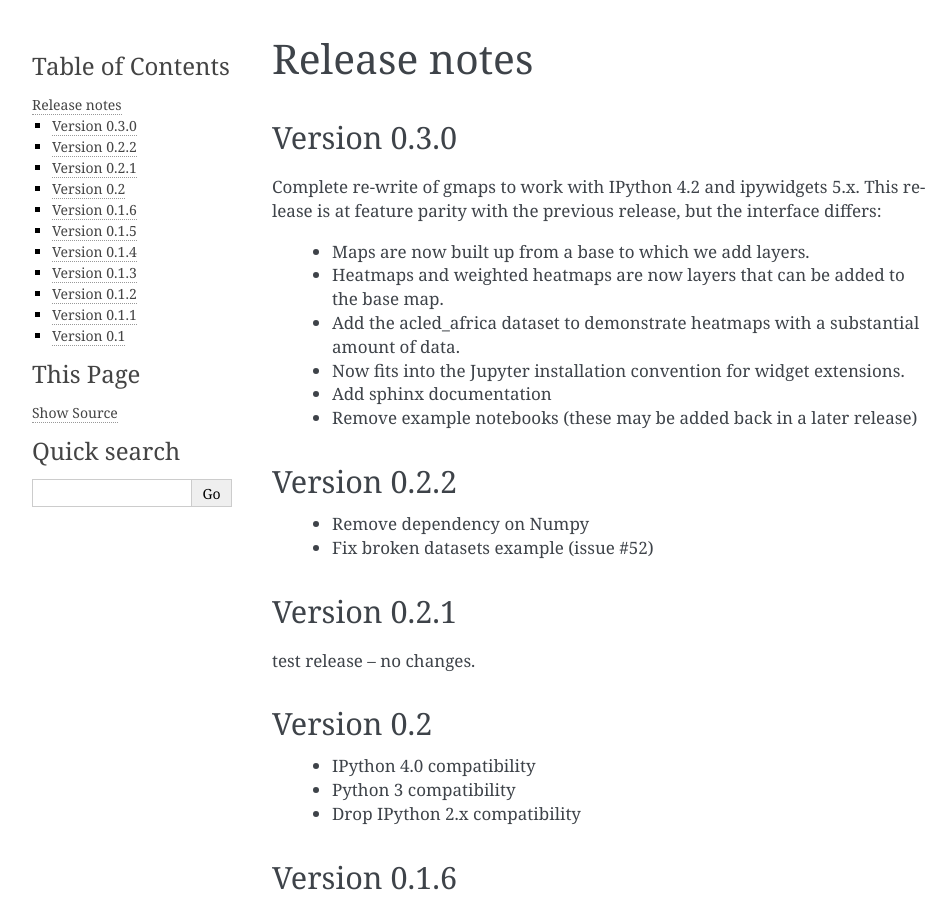
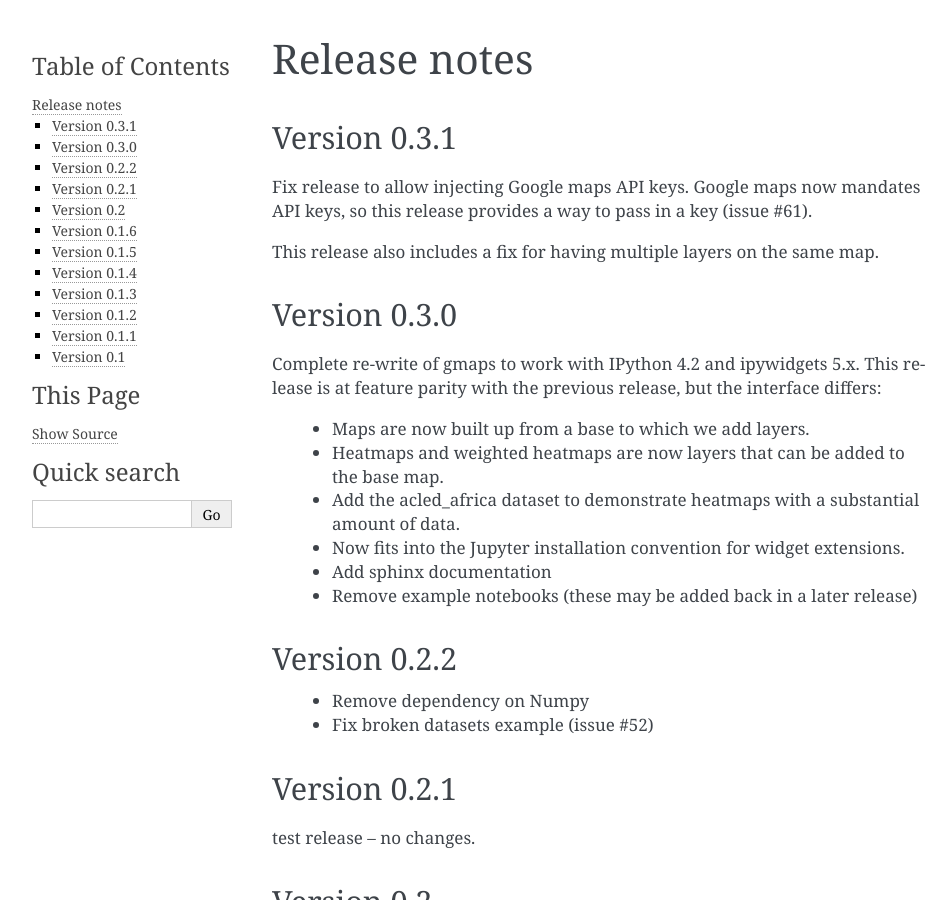
Before and after one commit to pbugnion/gmaps, a Sphinx documentation site: the page built from docs/source/release_notes.rst, in a window 1280 px wide and 900 px high. Shown: the whole window, without its empty margins (148-1099 px from the left). Built offline with Sphinx 7.4.7, drawn with Linux system fonts in a browser that asks for light colours.

Commit message:
Release notes for verson 0.3.1.

```diff
--- a/docs/source/release_notes.rst
+++ b/docs/source/release_notes.rst
@@ -1,6 +1,13 @@
 
 Release notes
 -------------
+
+Version 0.3.1
+=============
+
+Fix release to allow injecting Google maps API keys. Google maps now mandates API keys, so this release provides a way to pass in a key (issue #61).
+
+This release also includes a fix for having multiple layers on the same map.
 
 Version 0.3.0
 =============
```
